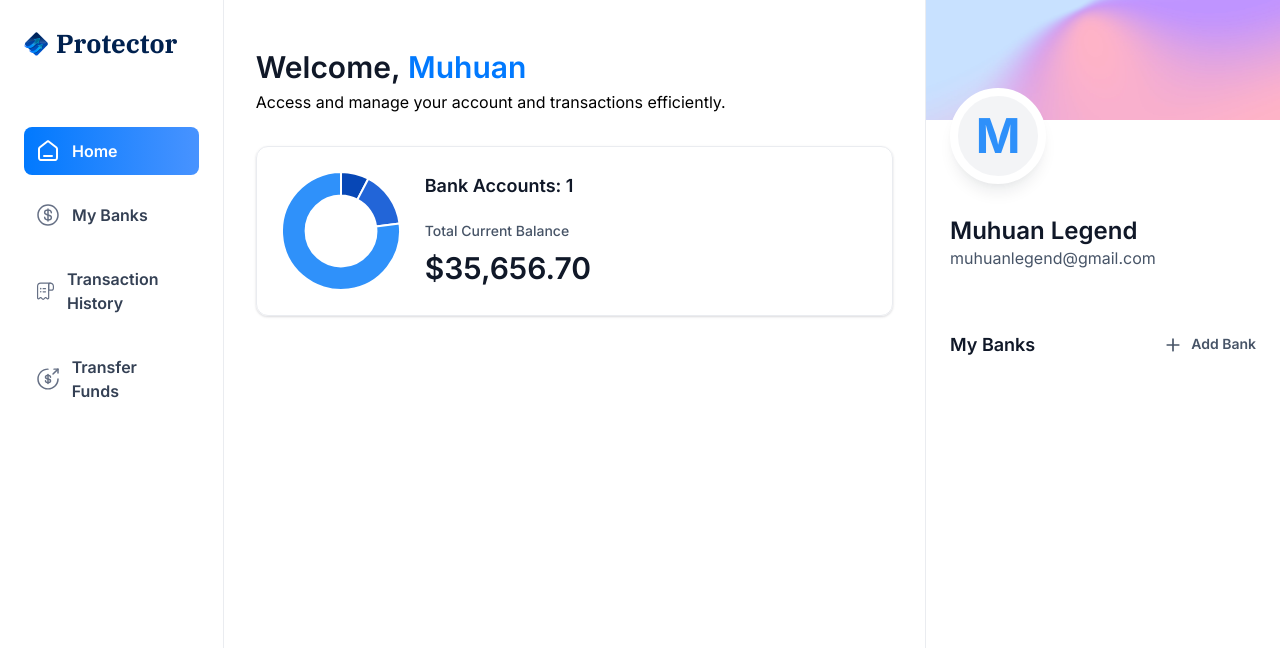
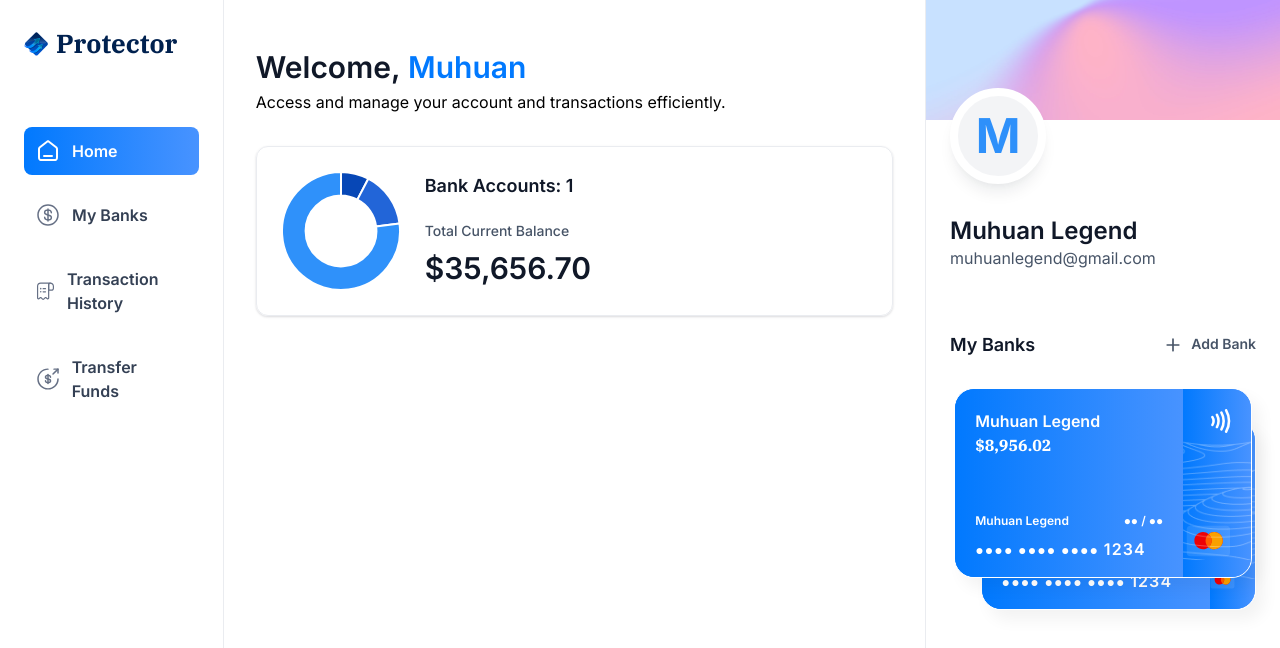
Before and after one commit to muhuanlegend/bank, a Next.js app in the folder mm/: page / in a window 1280 px wide. Shown: the top 648 px of the page. Built offline with nearby package versions, Linux system fonts and the light colour scheme.

Commit message:
layout implemented

```diff
--- /dev/null
+++ b/mm/app/(root)/my-banks/page.tsx
@@ -0,0 +1,9 @@
+import React from 'react'
+
+const MyBanks = () => {
+  return (
+    <div>MyBanks</div>
+  )
+}
+
+export default MyBanks
--- a/mm/app/(root)/page.tsx
+++ b/mm/app/(root)/page.tsx
@@ -29,7 +29,7 @@
         <RightSidebar
         user={loggedIn}
         transactions={[]}
-        banks={[]}
+        banks={[{currentBalance: 8956.02}, {currentBalance: 56.02}]}
         />
     </section>
   )
--- /dev/null
+++ b/mm/app/(root)/payment-transfer/page.tsx
@@ -0,0 +1,9 @@
+import React from 'react'
+
+const PaymentTransfer = () => {
+  return (
+    <div>PaymentTransfer</div>
+  )
+}
+
+export default PaymentTransfer
--- /dev/null
+++ b/mm/app/(root)/transaction-history/page.tsx
@@ -0,0 +1,9 @@
+import React from 'react'
+
+const TransactionHistory = () => {
+  return (
+    <div>TransactionHistory</div>
+  )
+}
+
+export default TransactionHistory
--- a/mm/components/BankCard.tsx
+++ b/mm/components/BankCard.tsx
@@ -1,8 +1,59 @@
+import { formatAmount } from '@/lib/utils'
+import Image from 'next/image'
+import Link from 'next/link'
 import React from 'react'
 
-const BankCard = () => {
+const BankCard = ({ account, userName, showBalance = true}: CreditCardProps) => {
   return (
-    <div>BankCard</div>
+    <div className='flex flex-col'>
+      <Link href='/' className='bank-card'>
+        <div className='bank-card_content' >
+            <div>
+              <h1 className='text-16 font-semibold text-white'>
+                  {account.name || userName}
+              </h1>
+              <p className='font-ibm-plex-serif font-black text-white'>
+                {formatAmount(account.currentBalance)}
+              </p>
+            </div>
+            <article className='flex flex-col gap-2 '>
+              <div className='flex justify-between'>
+                <h1 className='text-12 font-semibold text-white'>
+                  {userName}
+                </h1>
+                <h2 className='text-12 font-semibold text-white'>
+                ●● / ●●
+                </h2>
+              </div>
+              <p className='text-14 font-semibold tracking-[1.1px] text-white'>
+              ●●●● ●●●● ●●●● <span className='text-16' >1234</span>
+              </p>
+            </article>
+        </div>
+        <div className='bank-card_icon'>
+            <Image
+            src='/icons/Paypass.svg'
+            width={20}
+            height={24}
+            alt='pay'
+            />
+            <Image
+            src='/icons/mastercard.svg'
+            width={45}
+            height={32}
+            alt='mastercard'
+            className='ml-5'
+            />
+        </div>
+        <Image
+        src='/icons/lines.png'
+        width={316}
+        height={190}
+        alt='lines'
+        className='absolute top-0 left-0'
+        />
+      </Link>
+    </div>
   )
 }
 
--- a/mm/components/RightSidebar.tsx
+++ b/mm/components/RightSidebar.tsx
@@ -1,6 +1,7 @@
 import Image from 'next/image'
 import Link from 'next/link'
 import React from 'react'
+import BankCard from './BankCard'
 
 const RightSidebar = ({ user, transactions, banks}: RightSidebarProps) => {
   return (
@@ -45,11 +46,21 @@
                 <div
                 className='relative flex flex-1 flex-col  items-center justify-center gap-5' >
                     <div className='relative z-10' >
-                        BANK CARD 1
+                        <BankCard
+                        key={banks[0].$id}
+                        account={banks[0]}
+                        userName={`${user.firstName} ${user.lastName}`}
+                        showBalance = {false}
+                        />
                     </div>
                     {banks[1] && (
                         <div className='absolute right-0 top-8 z-0 w-[90%]' >
-                            BANK CARD 2
+                            <BankCard
+                            key={banks[1].$id}
+                            account={banks[1]}
+                            userName={`${user.firstName} ${user.lastName}`}
+                            showBalance = {false}
+                            />
                         </div>
                     )}
                 </div>
```
